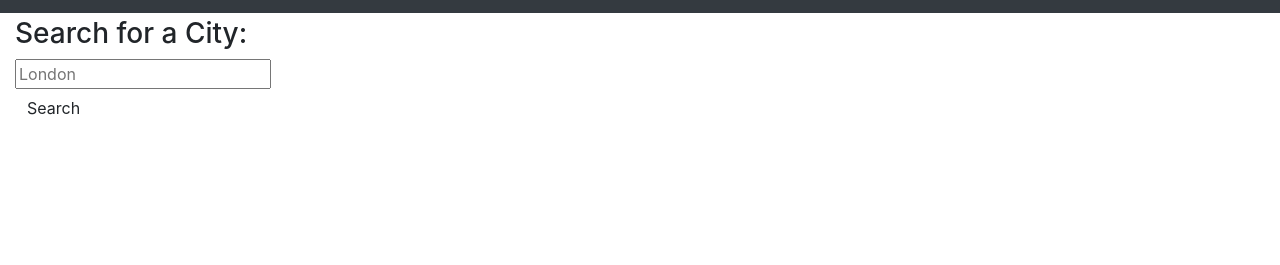
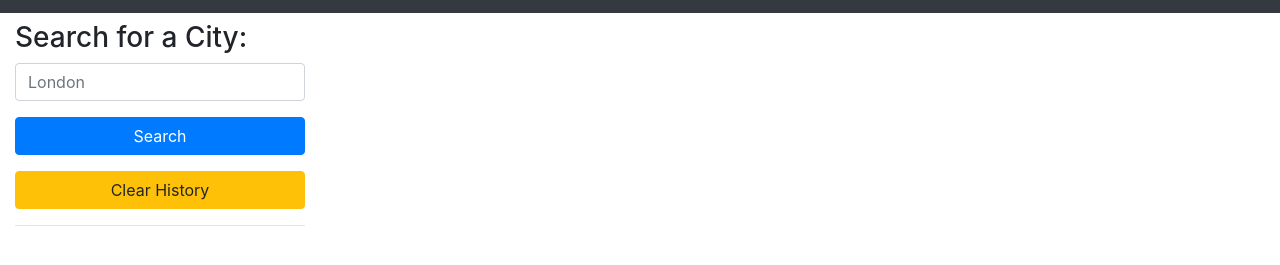
Before and after one commit to Ibrahim-Mohamed45/Weather-Forecast-Dashboard, a plain HTML site: page index.html in a window 1280 px wide. Shown: the part 59-324 px from the top of the page. Drawn offline with nearby package versions, Linux system fonts and the light colour scheme.

Commit message:
Add clear history button

```diff
--- a/assets/js/script.js
+++ b/assets/js/script.js
@@ -17,22 +17,6 @@ const key = "2da6629ff1a77167ddf523563768f9b8";
 
         generateWeatherData(cityName);
 
-    });
-
-    function displayPreviousSearches(){
-        for (var i = 0; i < searchHistory.length; i++){
-            var histoyBtn = $("<button type='submit' class='btn mx-1 mt-3 btn-info'>").text(searchHistory[i]);
-            $("#history").prepend(histoyBtn);
-        }
-    }
-
-    if (searchHistory !== undefined || searchHistory.length !== 0){
-        displayPreviousSearches();
-    }
-
-    $("#history").on("click", "button" , function(e) {
-        e.preventDefault;
-        generateWeatherData($(e.target).text());
     });
 
     function generateWeatherData(cityName) {
@@ -269,3 +253,24 @@ const key = "2da6629ff1a77167ddf523563768f9b8";
         }
     }
 }
+
+function displayPreviousSearches(){
+    for (var i = 0; i < searchHistory.length; i++){
+        var histoyBtn = $("<button type='submit' class='btn mx-1 mt-3 btn-info'>").text(searchHistory[i]);
+        $("#history").prepend(histoyBtn);
+    }
+}
+
+if (searchHistory !== undefined || searchHistory.length !== 0){
+    displayPreviousSearches();
+}
+
+$("#history").on("click", "button" , function(e) {
+    e.preventDefault;
+    generateWeatherData($(e.target).text());
+});
+
+$('#clearBtn').on('click', function () {
+    localStorage.clear();
+    location.reload();
+})
--- a/index.html
+++ b/index.html
@@ -19,18 +19,21 @@
 <div class="container-fluid" style="max-width: 1400px">
   <div class="row">
     <aside class="col-lg-3 pb-3">
-        <h2 id="form-heading" class="mt-1 h3 form-label">
+      <h2 id="form-heading" class="mt-2 h3 form-label">
         Search for a City:
       </h2>
       <form id="search-form" class="form">
-          <div class="form-inline form-group">
-            <div class="input-group">
-              <input class="form-input weather-search" type="text" id="search-input" placeholder="London"
+        <!-- <div class="form-inline form-group"> -->
+        <div class="form-group">
+          <div class="">
+            <input class="form-control mb-3" type="text" id="search-input" placeholder="London"
             aria-labelledby="form-heading" aria-controls="today forecast" />
-              <div class="input-group-append">
-                <button type="submit" class="btn search-button" id="search-button" aria-label="submit search">
+            <!-- <div class="input-group-append"> -->
+            <div class="">
+              <button type="submit" class="btn btn-primary search-button col-12" id="search-button" aria-label="submit search">
                 Search
               </button>
+              <button type="button" class="btn btn-warning mt-3 col-12" id="clearBtn">Clear History</button>
               <hr class="hr weather-hr" />
             </div>
           </div>
```
Lines whose indentation alone changed are shown as unchanged.
